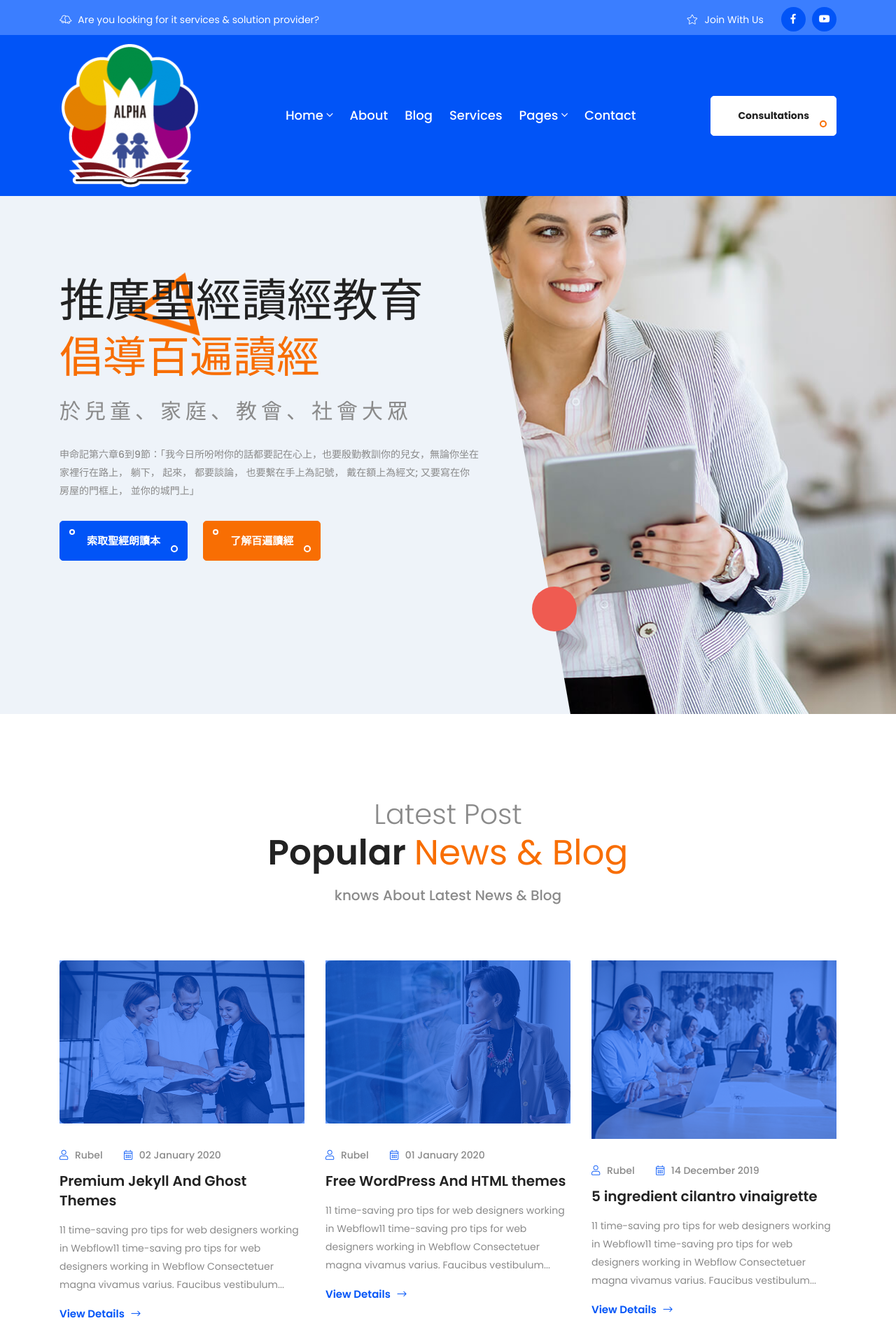
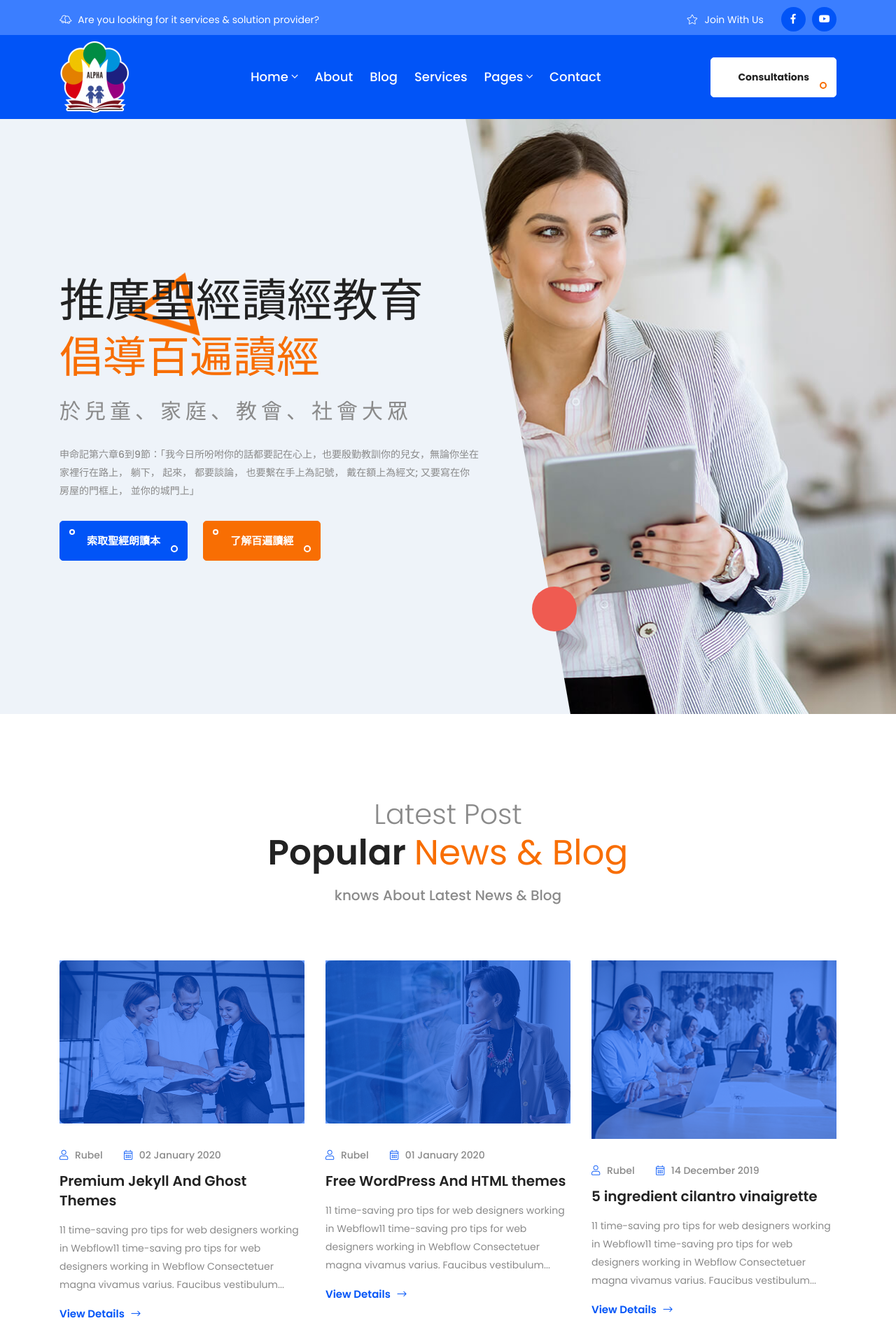
Before and after one commit to alpha6309/website, a Jekyll site: the page built from index.html, in a window 1280 px wide. Shown: the top 1920 px of the page at 70% size. Built offline with Jekyll 4.4.1, drawn with Linux system fonts in a browser that asks for light colours.

Commit message:
矮化導覽列

```diff
--- a/_includes/navigation.html
+++ b/_includes/navigation.html
@@ -1,6 +1,6 @@
                 <div class="navigation">
                     <nav class="navbar navbar-expand-lg navbar-light ">
-                        <a class="navbar-brand" href="{{site.url}}"><img src="{{site.baseurl}}{{site.logo}}" alt="{{site.title}}"/></a>
+                        <a class="navbar-brand" href="{{site.url}}"><img src="{{site.baseurl}}{{site.logo}}" alt="{{site.title}}" style="max-height: 110px "/></a>
                         <button class="navbar-toggler" type="button" data-toggle="collapse" data-target="#navbarSupportedContent" aria-controls="navbarSupportedContent" aria-expanded="false" aria-label="Toggle navigation">
                             <span class="toggler-icon"></span>
                             <span class="toggler-icon"></span>
```
